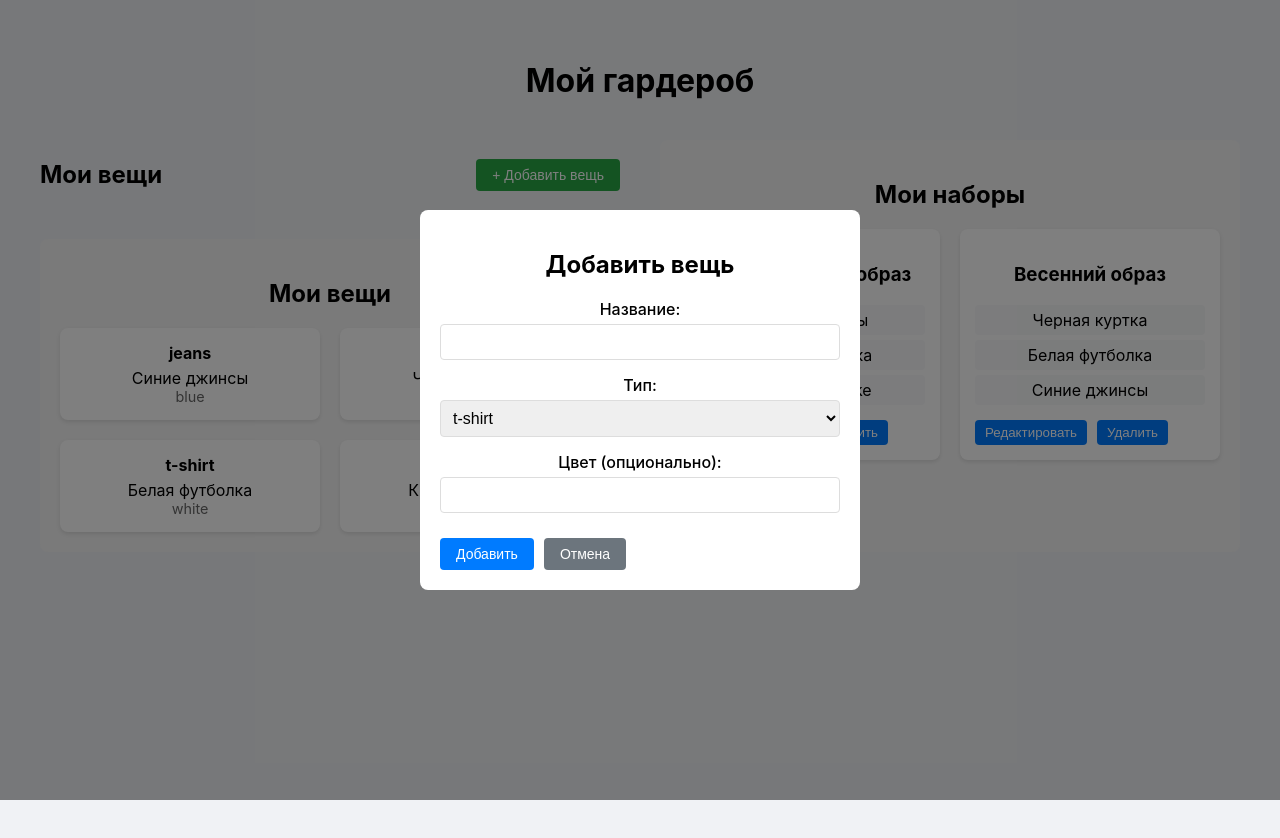
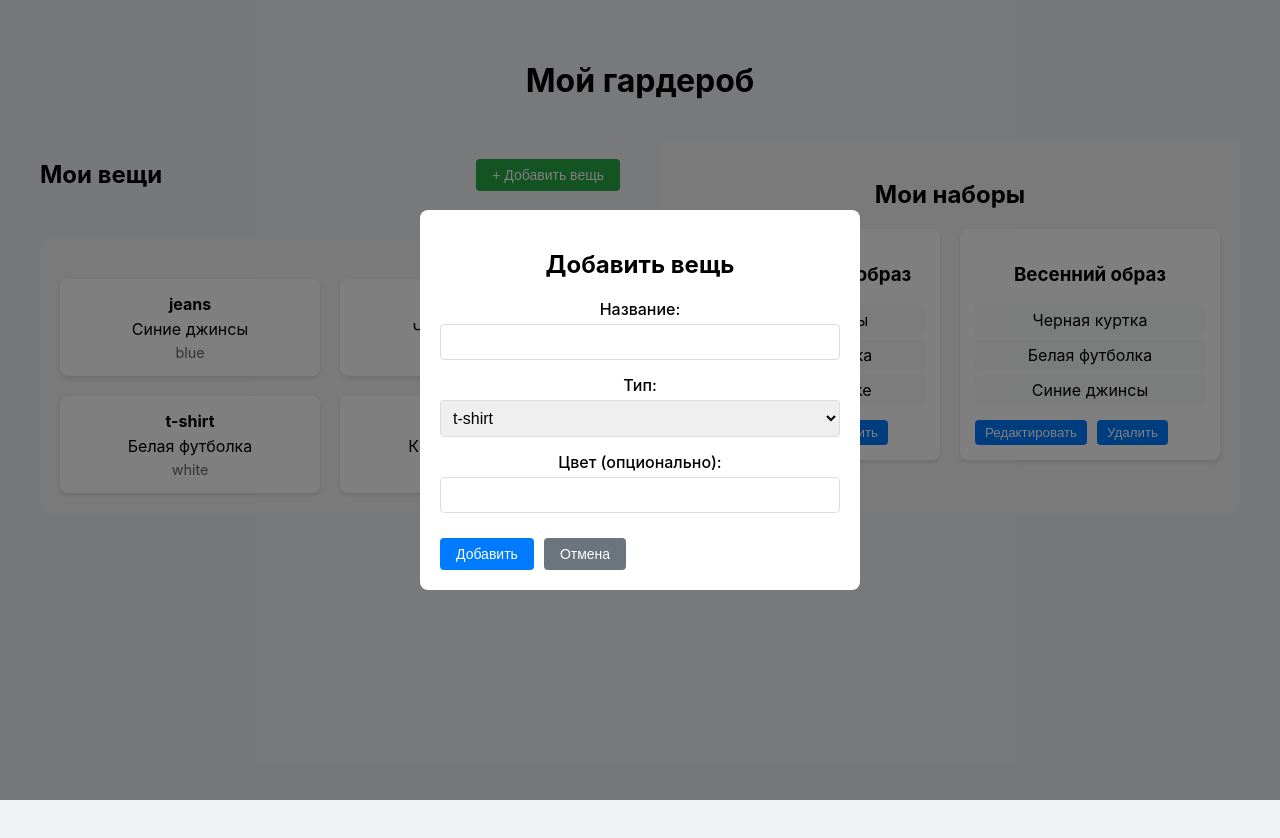
Before and after one commit to lighterboiii/chozabretto, a React (Create React App) app: page / in a window 1280 px wide. Both pictures are taken after a click on the button "+ Добавить вещь". Built offline with nearby package versions, Linux system fonts and the light colour scheme.

Commit message:
fix: update clothing list styles to use module css

```diff
--- a/src/components/AddClothingForm/index.tsx
+++ b/src/components/AddClothingForm/index.tsx
@@ -1,10 +1,11 @@
-import React, { useState } from 'react';
+import React, { useState, useEffect } from 'react';
 import { ClothingItem, ClothingType } from '../../types';
 import styles from './AddClothingForm.module.css';
 
 interface AddClothingFormProps {
   onSubmit: (item: Omit<ClothingItem, 'id'>) => void;
   onClose: () => void;
+  initialData?: ClothingItem;
 }
 
 const clothingTypes: ClothingType[] = [
@@ -21,10 +22,22 @@ const clothingTypes: ClothingType[] = [
   'shirt'
 ];
 
-export const AddClothingForm: React.FC<AddClothingFormProps> = ({ onSubmit, onClose }) => {
+export const AddClothingForm: React.FC<AddClothingFormProps> = ({
+  onSubmit,
+  onClose,
+  initialData
+}) => {
   const [name, setName] = useState('');
   const [type, setType] = useState<ClothingType>('t-shirt');
   const [color, setColor] = useState('');
+
+  useEffect(() => {
+    if (initialData) {
+      setName(initialData.name);
+      setType(initialData.type);
+      setColor(initialData.color || '');
+    }
+  }, [initialData]);
 
   const handleSubmit = (e: React.FormEvent) => {
     e.preventDefault();
@@ -39,7 +52,7 @@ export const AddClothingForm: React.FC<AddClothingFormProps> = ({ onSubmit, onCl
   return (
     <div className={styles.modal}>
       <div className={styles.modalContent}>
-        <h2>Добавить вещь</h2>
+        <h2>{initialData ? 'Редактировать вещь' : 'Добавить вещь'}</h2>
         <form onSubmit={handleSubmit} className={styles.form}>
           <div className={styles.formGroup}>
             <label htmlFor="name">Название:</label>
@@ -79,7 +92,7 @@ export const AddClothingForm: React.FC<AddClothingFormProps> = ({ onSubmit, onCl
           </div>
 
           <div className={styles.formActions}>
-            <button type="submit">Добавить</button>
+            <button type="submit">{initialData ? 'Сохранить' : 'Добавить'}</button>
             <button type="button" onClick={onClose}>Отмена</button>
           </div>
         </form>
--- a/src/components/ClothingList/ClothingList.module.css
+++ b/src/components/ClothingList/ClothingList.module.css
@@ -1,17 +1,17 @@
-.clothing-list {
+.clothingList {
   background: #f5f5f5;
   padding: 20px;
   border-radius: 8px;
 }
 
-.items-grid {
+.itemsGrid {
   display: grid;
   grid-template-columns: repeat(auto-fill, minmax(200px, 1fr));
   gap: 20px;
   margin-top: 20px;
 }
 
-.clothing-item {
+.clothingItem {
   background: white;
   padding: 15px;
   border-radius: 8px;
@@ -20,16 +20,20 @@
   transition: transform 0.2s;
 }
 
-.clothing-item:hover {
+.clothingItem:hover {
   transform: translateY(-2px);
 }
 
-.item-type {
+.itemType {
   font-weight: bold;
   margin-bottom: 5px;
 }
 
-.item-color {
+.itemName {
+  margin-bottom: 5px;
+}
+
+.itemColor {
   color: #666;
   font-size: 0.9em;
 }
--- a/src/components/ClothingList/index.tsx
+++ b/src/components/ClothingList/index.tsx
@@ -1,26 +1,25 @@
 import React from 'react';
 import { ClothingItem } from '../../types';
-import './ClothingList.module.css';
+import styles from './ClothingList.module.css';
 
 interface ClothingListProps {
   items: ClothingItem[];
-  onSelectItem?: (item: ClothingItem) => void;
+  onSelectItem: (item: ClothingItem) => void;
 }
 
 export const ClothingList: React.FC<ClothingListProps> = ({ items, onSelectItem }) => {
   return (
-    <div className="clothing-list">
-      <h2>Мои вещи</h2>
-      <div className="items-grid">
+    <div className={styles.clothingList}>
+      <div className={styles.itemsGrid}>
         {items.map((item) => (
           <div
             key={item.id}
-            className="clothing-item"
-            onClick={() => onSelectItem?.(item)}
+            className={styles.clothingItem}
+            onClick={() => onSelectItem(item)}
           >
-            <div className="item-type">{item.type}</div>
-            <div className="item-name">{item.name}</div>
-            {item.color && <div className="item-color">{item.color}</div>}
+            <div className={styles.itemType}>{item.type}</div>
+            <div className={styles.itemName}>{item.name}</div>
+            {item.color && <div className={styles.itemColor}>{item.color}</div>}
           </div>
         ))}
       </div>
--- a/src/pages/Home/index.tsx
+++ b/src/pages/Home/index.tsx
@@ -10,6 +10,7 @@ export const Home: React.FC = () => {
   const [clothingItems, setClothingItems] = useState<ClothingItem[]>(mockClothingItems);
   const [outfits, setOutfits] = useState<Outfit[]>(mockOutfits);
   const [isAddFormVisible, setIsAddFormVisible] = useState(false);
+  const [editingItem, setEditingItem] = useState<ClothingItem | null>(null);
 
   const handleEditOutfit = (outfit: Outfit) => {
     // TODO: Implement outfit editing
@@ -21,11 +22,32 @@ export const Home: React.FC = () => {
   };
 
   const handleAddClothing = (newItem: Omit<ClothingItem, 'id'>) => {
-    const itemWithId: ClothingItem = {
-      ...newItem,
-      id: Date.now().toString(),
-    };
-    setClothingItems([...clothingItems, itemWithId]);
+    if (editingItem) {
+      // Редактирование существующей вещи
+      setClothingItems(clothingItems.map(item =>
+        item.id === editingItem.id
+          ? { ...newItem, id: editingItem.id }
+          : item
+      ));
+      setEditingItem(null);
+    } else {
+      // Добавление новой вещи
+      const itemWithId: ClothingItem = {
+        ...newItem,
+        id: Date.now().toString(),
+      };
+      setClothingItems([...clothingItems, itemWithId]);
+    }
+  };
+
+  const handleSelectClothingItem = (item: ClothingItem) => {
+    setEditingItem(item);
+    setIsAddFormVisible(true);
+  };
+
+  const handleCloseForm = () => {
+    setIsAddFormVisible(false);
+    setEditingItem(null);
   };
 
   return (
@@ -39,12 +61,18 @@ export const Home: React.FC = () => {
             <h2>Мои вещи</h2>
             <button
               className={styles.addButton}
-              onClick={() => setIsAddFormVisible(true)}
+              onClick={() => {
+                setEditingItem(null);
+                setIsAddFormVisible(true);
+              }}
             >
               + Добавить вещь
             </button>
           </div>
-          <ClothingList items={clothingItems} />
+          <ClothingList
+            items={clothingItems}
+            onSelectItem={handleSelectClothingItem}
+          />
         </div>
         <OutfitList
           outfits={outfits}
@@ -55,7 +83,8 @@ export const Home: React.FC = () => {
       {isAddFormVisible && (
         <AddClothingForm
           onSubmit={handleAddClothing}
-          onClose={() => setIsAddFormVisible(false)}
+          onClose={handleCloseForm}
+          initialData={editingItem || undefined}
         />
       )}
     </div>
```
